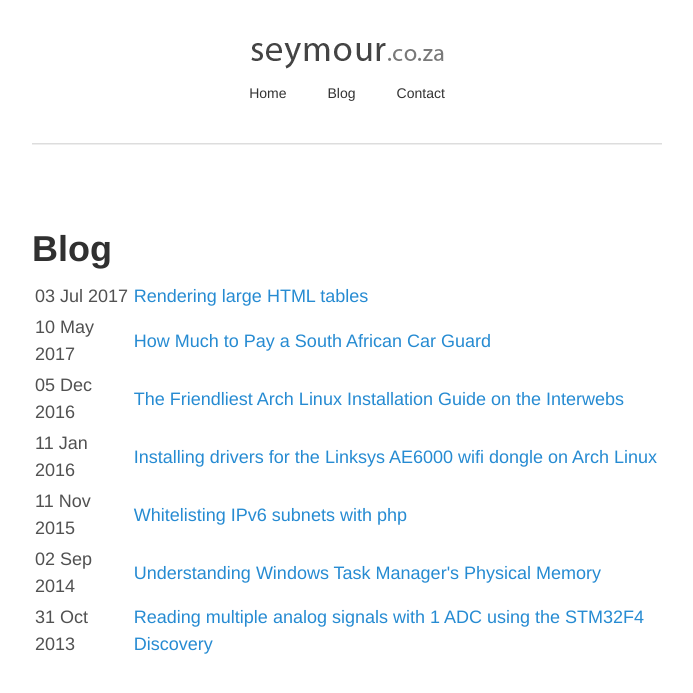
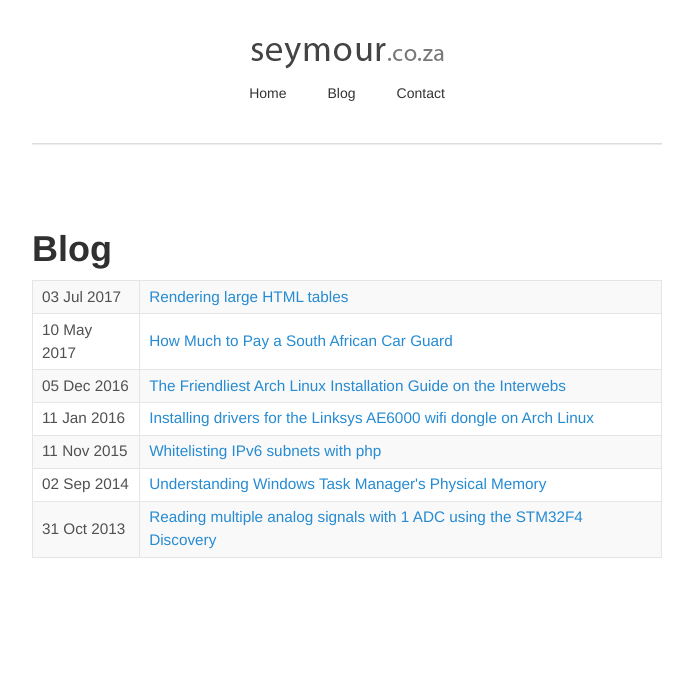
Before and after one commit to seymour7/seymour7.github.io, a Jekyll site: the page built from blog.md, in a window 1280 px wide. Shown: the top 693 px of the page, without its empty margins (293-986 px from the left). Built offline with Jekyll 4.4.1, drawn with Linux system fonts in a browser that asks for light colours.

Commit message:
Fix blog index formatting

```diff
--- a/blog.md
+++ b/blog.md
@@ -4,7 +4,7 @@ title: Blog
 ---
 
 <section>
-  <table>
+  <table class="table">
     {% for post in site.posts %}
       <tr>
         <td><i class="icon-clock"></i> <time datetime="{{post.date|date:"%F"}}">{{post.date|date:"%d %b %Y"}}</time></td>
```
